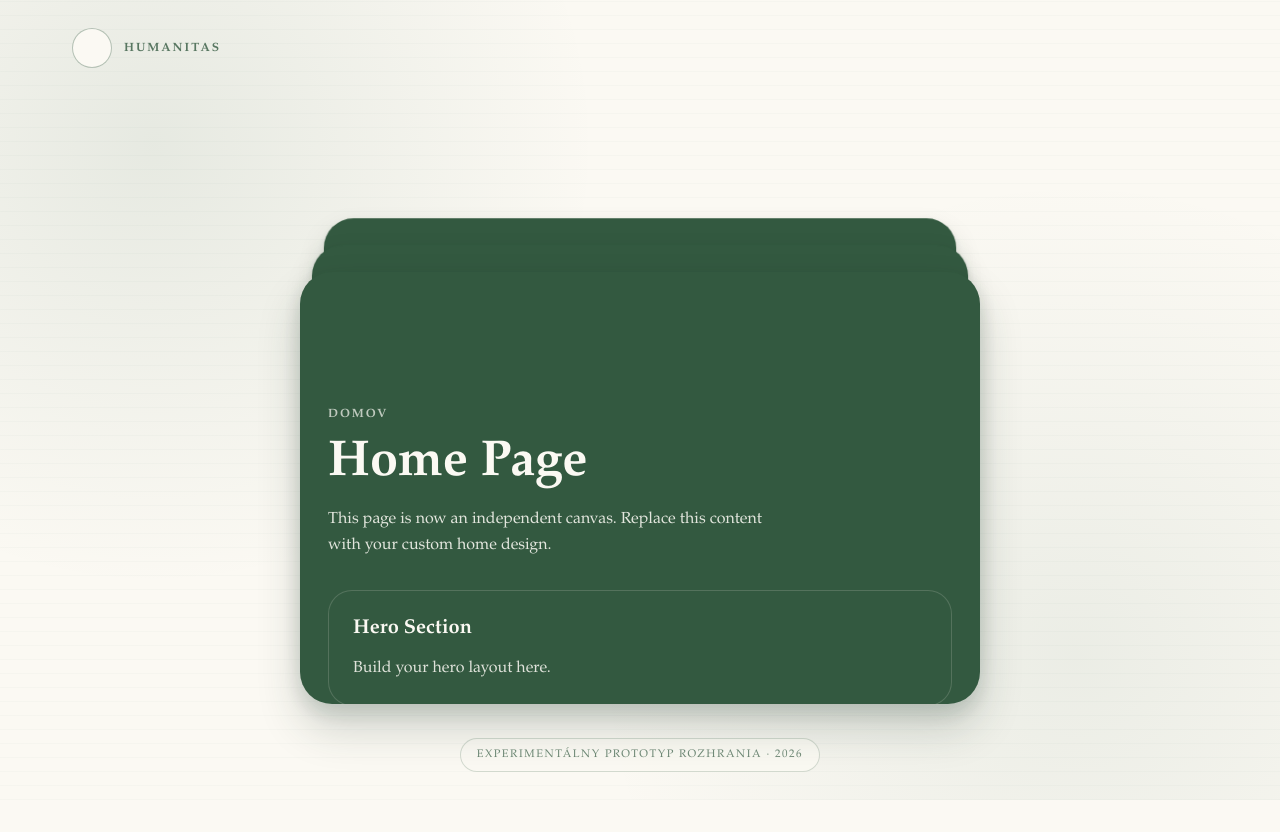
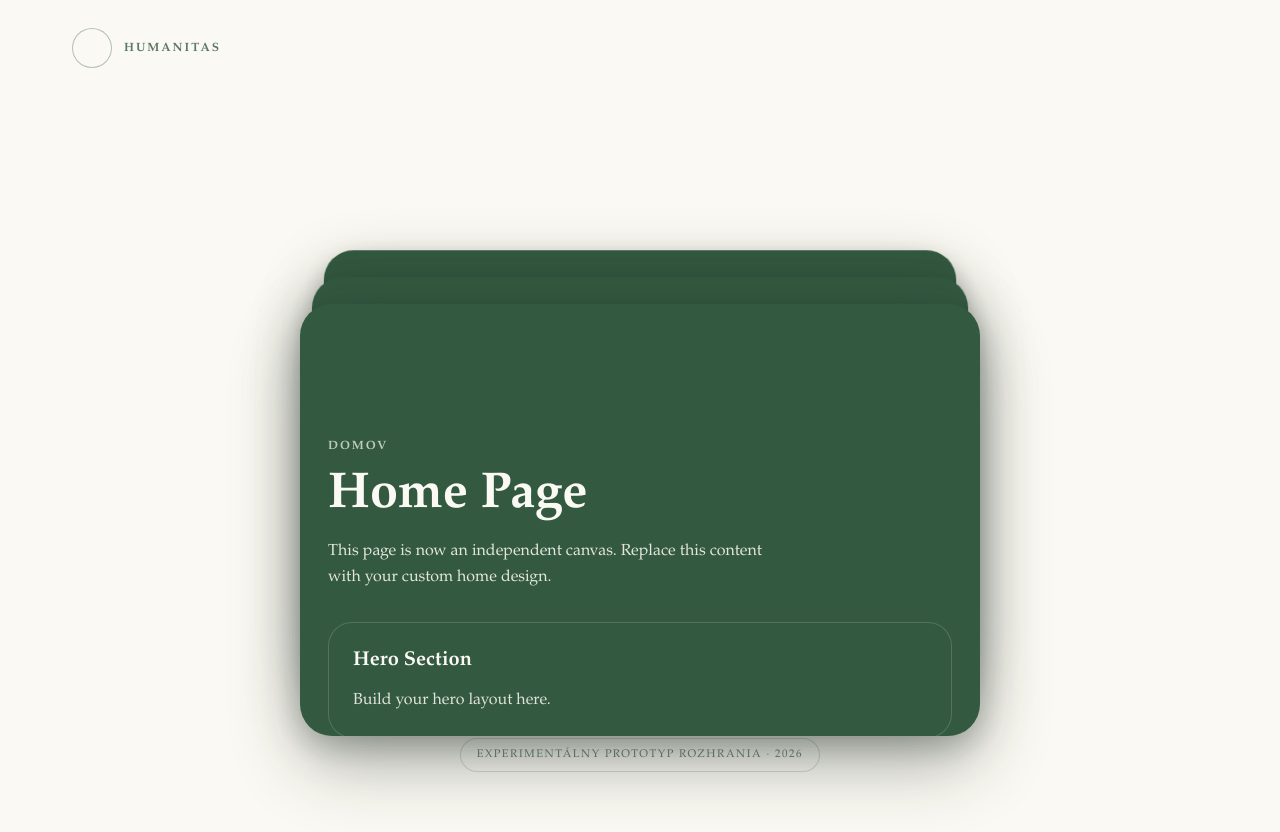
Before and after one commit to Brunokristi/humanitas, a Vue app: page / in a window 1280 px wide. Before the commit the page ends 800 px from the top, so only its background shows below. Built offline with nearby package versions, Linux system fonts and the light colour scheme; the HTML template or start-up script is replaced by a standard one.

Commit message:
shadows fixed

```diff
--- a/src/components/AppShell.vue
+++ b/src/components/AppShell.vue
@@ -64,7 +64,6 @@ onUnmounted(() => {
     >
         <div
             class="
-                subtle-grid
                 pointer-events-none
                 absolute
                 inset-0
@@ -86,7 +85,7 @@ onUnmounted(() => {
                 items-start
                 justify-center
                 px-4
-                pt-28
+                pt-12
                 sm:px-6
                 sm:pt-32
             "
--- a/src/components/CardStage.vue
+++ b/src/components/CardStage.vue
@@ -14,7 +14,7 @@ const props = defineProps({
 })
 
 const renderedCards = computed(() => {
-    const ids = [...props.stack.cardOrder.value]
+    const ids = [...props.stack.cardOrder.value].reverse()
 
     return ids
         .map((id) => {
@@ -51,11 +51,12 @@ function handleCardElementChange(payload) {
             card-stage
             relative
             w-full
+            max-w-[900px]
         "
         :class="
             stack.mode.value === 'expanded'
-                ? 'h-auto min-h-[70dvh] max-w-[900px]'
-                : 'h-[min(72dvh,720px)] max-w-[760px]'
+                ? 'h-auto min-h-[70dvh]'
+                : 'h-[min(76dvh,780px)]'
         "
         aria-label="Card interface"
     >
--- a/src/components/PageCard.vue
+++ b/src/components/PageCard.vue
@@ -45,6 +45,9 @@ const stackDragX = ref(0)
 const stackDragY = ref(0)
 const stackDragRotate = ref(0)
 const suppressPreviewActivate = ref(false)
+
+const CARD_SHADOW =
+    '0 28px 70px rgba(18, 33, 24, 0.30), 0 10px 28px rgba(18, 33, 24, 0.20)'
 
 let stackDragPointerId = null
 let stackDragStartX = 0
@@ -100,15 +103,14 @@ const cardStyle = computed(() => {
             opacity: props.visual.opacity,
             visibility: props.visual.visibility ?? 'visible',
             zIndex: props.visual.zIndex,
-            boxShadow: props.visual.shadow,
+            boxShadow: CARD_SHADOW,
             borderRadius: `${props.visual.borderRadius}px`,
             overflow: 'hidden',
             transitionProperty: [
                 'top',
                 'width',
                 'height',
-                'border-radius',
-                'box-shadow'
+                'border-radius'
             ].join(', '),
             transitionDuration: `${transitionDuration.value}ms`,
             transitionTimingFunction: fixedTimingFunction,
@@ -133,16 +135,16 @@ const cardStyle = computed(() => {
             opacity: props.visual.opacity,
             visibility: props.visual.visibility ?? 'visible',
             zIndex: props.visual.zIndex,
-            boxShadow: props.visual.shadow,
+            boxShadow: CARD_SHADOW,
             borderRadius: `${props.visual.borderRadius}px`,
             overflow: 'visible',
             transitionProperty: [
                 'transform',
-                'border-radius',
-                'box-shadow'
+                'border-radius'
             ].join(', '),
             transitionDuration: `${transitionDuration.value}ms`,
-            transitionTimingFunction: 'cubic-bezier(0.22, 1, 0.36, 1)'
+            transitionTimingFunction:
+                'cubic-bezier(0.22, 1, 0.36, 1)'
         }
     }
 
@@ -188,10 +190,7 @@ const cardStyle = computed(() => {
         opacity: props.visual.opacity,
         visibility: props.visual.visibility ?? 'visible',
         zIndex: props.visual.zIndex,
-        boxShadow:
-            isPreviewMode.value && isHovered.value
-                ? '0 32px 64px rgba(18, 33, 24, 0.32), 0 10px 24px rgba(18, 33, 24, 0.2)'
-                : props.visual.shadow,
+        boxShadow: CARD_SHADOW,
         borderRadius: `${props.visual.borderRadius}px`,
         overflow: 'hidden',
         transitionProperty: [
@@ -465,7 +464,6 @@ function onMouseLeave() {
             page-card
             bg-green
             text-baige
-            shadow-black
         "
         :class="cardClass"
         :style="cardStyle"
--- a/src/style.css
+++ b/src/style.css
@@ -43,7 +43,6 @@ select {
 :focus,
 :focus-visible {
   outline: none !important;
-  box-shadow: none !important;
 }
 
 .subtle-grid {
@@ -86,12 +85,6 @@ select {
   }
 }
 
-@media (hover: hover) and (pointer: fine) {
-  .page-card:not(.is-expanded):hover {
-    box-shadow: var(--shadow-mid) !important;
-  }
-}
-
 @media (prefers-reduced-motion: reduce) {
 
   *,
```
